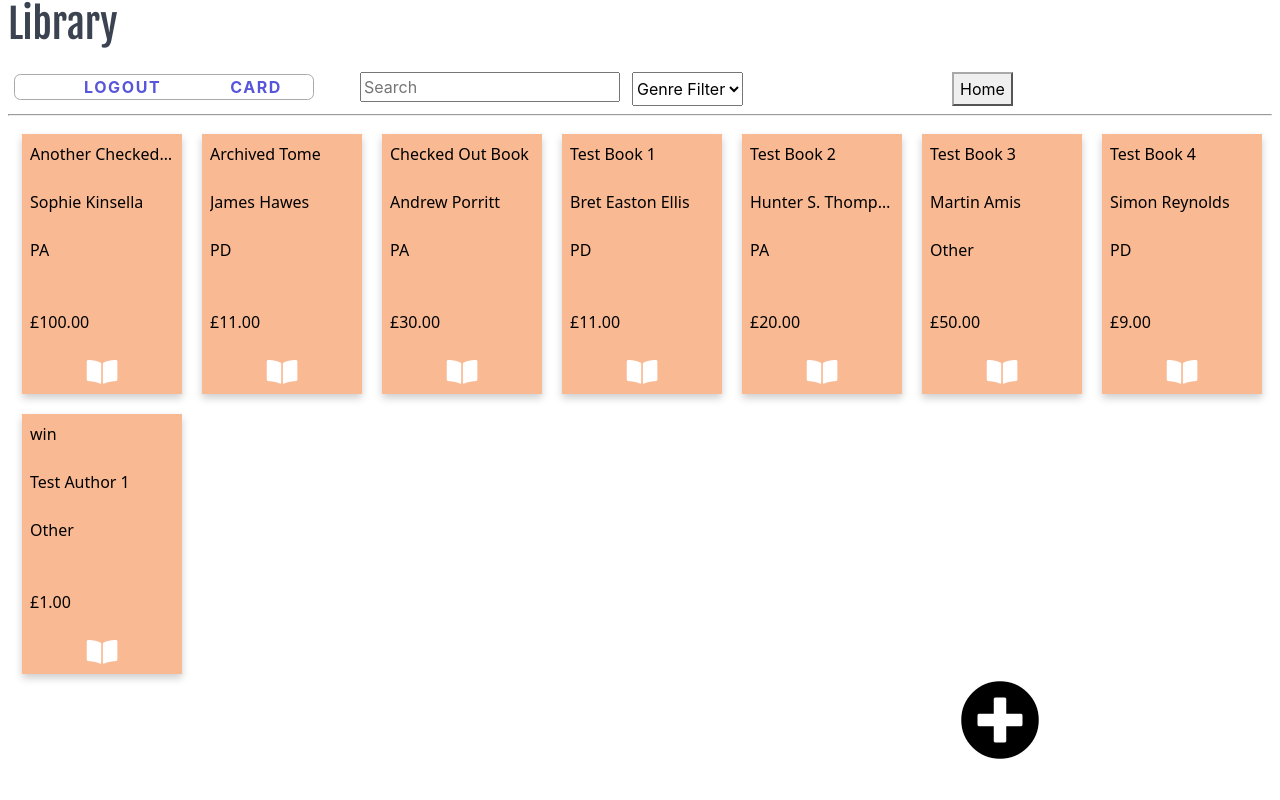
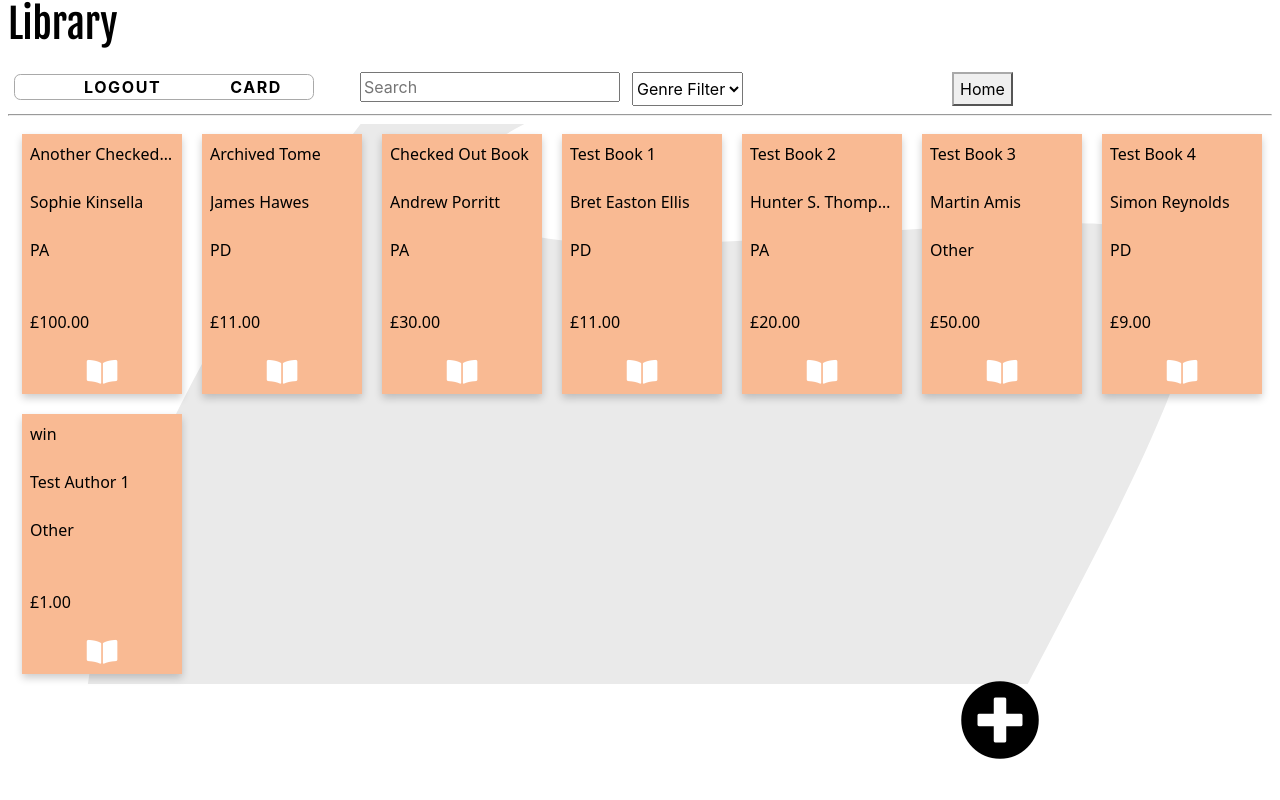
Before and after one commit to andrewporritt1977/django-library, a Django app: page / in a window 1280 px wide. Run offline with Django 3.2, Linux system fonts and the light colour scheme; a user stored in the database is signed in; data comes from the database, SQL or seed files in the repository; some libraries are stand-ins or nearby versions.

Commit message:
further styling to links /overwriting spectre.css

```diff
--- a/library_app/static/main.css
+++ b/library_app/static/main.css
@@ -18,6 +18,21 @@ p{
     color : black;
 }
 
+/* links - to overwrite colour scheme imparted by Spectre CSS */
+a{
+    color : black ;
+    transition: 0.3s;
+}
+
+a:visited{
+    color : black;
+}
+
+a:hover{
+    color : #494848;
+    text-decoration: none;
+}
+
 /* General containers */
 .library_container{
     margin:2rem;
@@ -30,8 +45,11 @@ p{
     align-content: space-around;
     flex-wrap: wrap;
     margin : .2rem;
+    background-image: url('./svg/Rectangle.svg');
+    background-position: center;
+    background-repeat: no-repeat;
+    background-size: cover;
 }
-
 
 /* buttons and components */
 
@@ -57,7 +75,12 @@ p{
     border-radius: .4em;
 }
 
+a.nav_section{
+    color : black;
+}
+
 .search-filter{
+    color : black;
     margin : .3rem;
     text-align: center;
     display : flex;
@@ -113,6 +136,8 @@ p{
 
 /* library cards css */
 .lib_card{
+
+
     margin: .5rem;
     padding : .4rem;
     background-color:#F9BA93;
--- a/library_app/templates/base.html
+++ b/library_app/templates/base.html
@@ -21,7 +21,7 @@
         <![endif]-->
 
         <header>
-            <h1>{% block page_heading %}{% endblock %}</h1>
+            <a href={% url 'books'%}><h1>{% block page_heading %}{% endblock %}</h1></a>
             <div class="seach-filter container columns">
                 <nav class="col-xs-12 col-3">
                     <ul class="columns nav_section">
```
Also changed, not shown: library_app/static/svg/Rectangle.svg (added).
